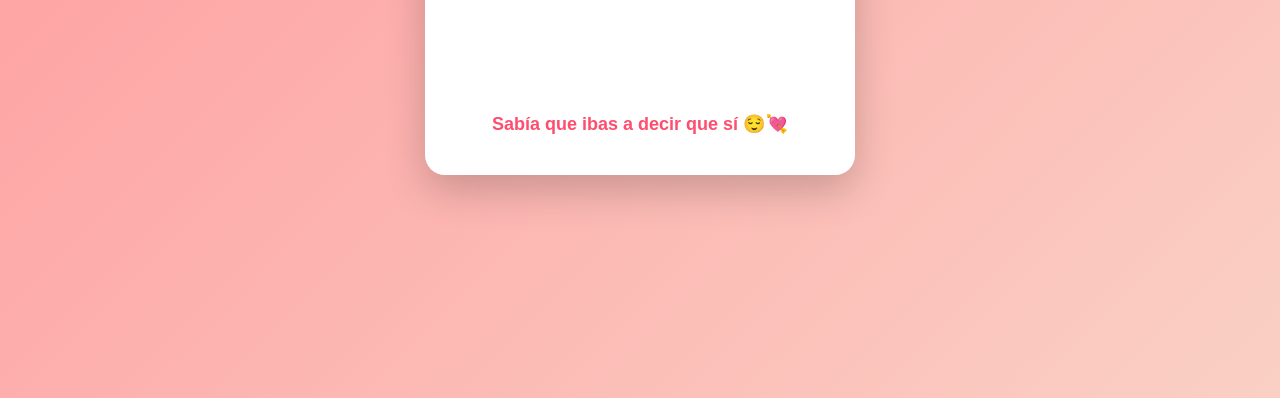
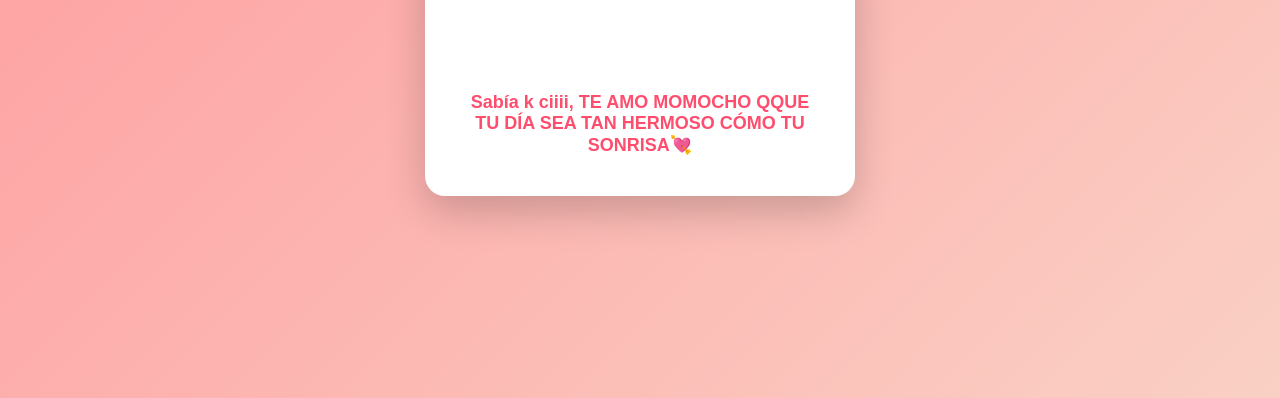
Before and after one commit to diazdebora994-cloud/pagina-romantica, a plain HTML site: page index.html in a window 1280 px wide. Both pictures are taken after a click on the button "Sí 💖". Shown: the part 402-800 px from the top of the page. Drawn offline with Linux system fonts and the light colour scheme.

Commit message:
Update index.html

```diff
--- a/index.html
+++ b/index.html
@@ -85,7 +85,7 @@
     </div>
 
     <div id="noMessage"></div>
-    <div id="message">Sabía que ibas a decir que sí 😌💘</div>
+    <div id="message">Sabía k ciiii, TE  AMO MOMOCHO QQUE TU DÍA SEA TAN HERMOSO CÓMO TU SONRISA💘</div>
   </div>
 
   <script>
```
